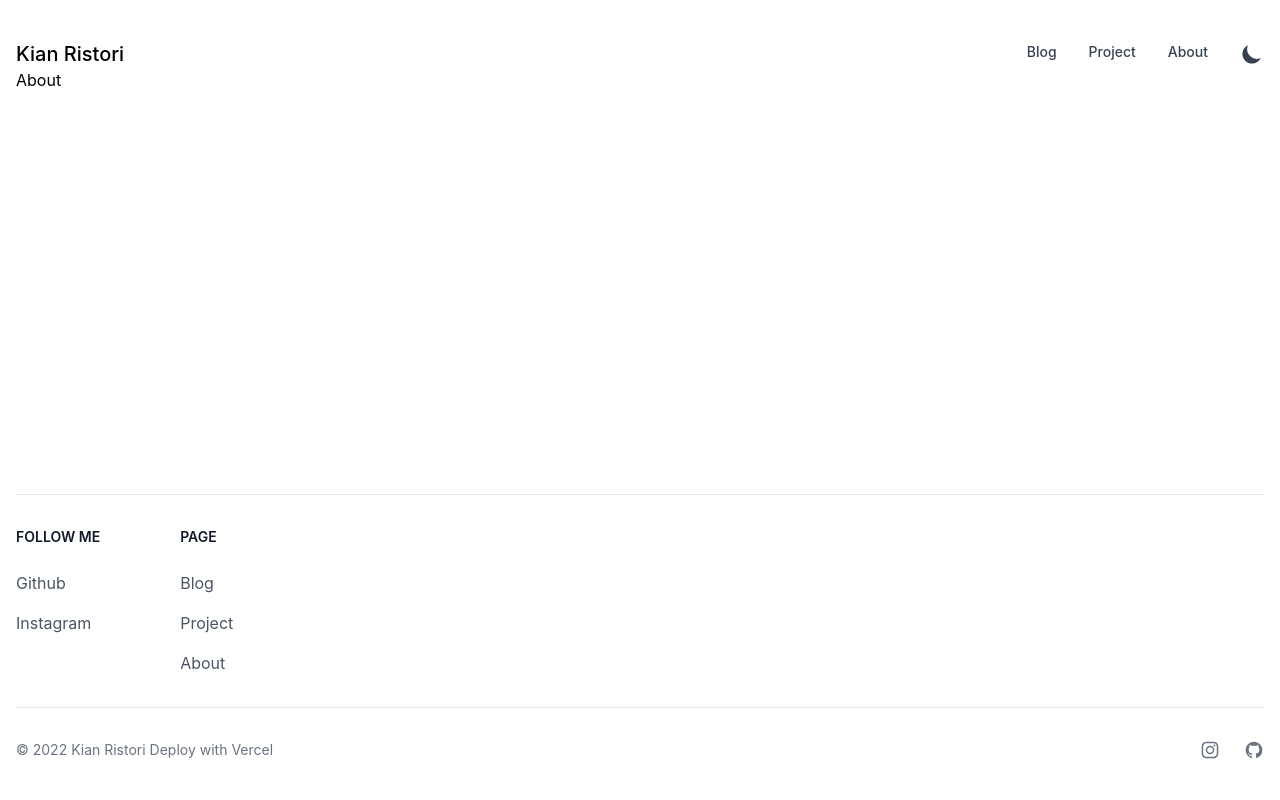
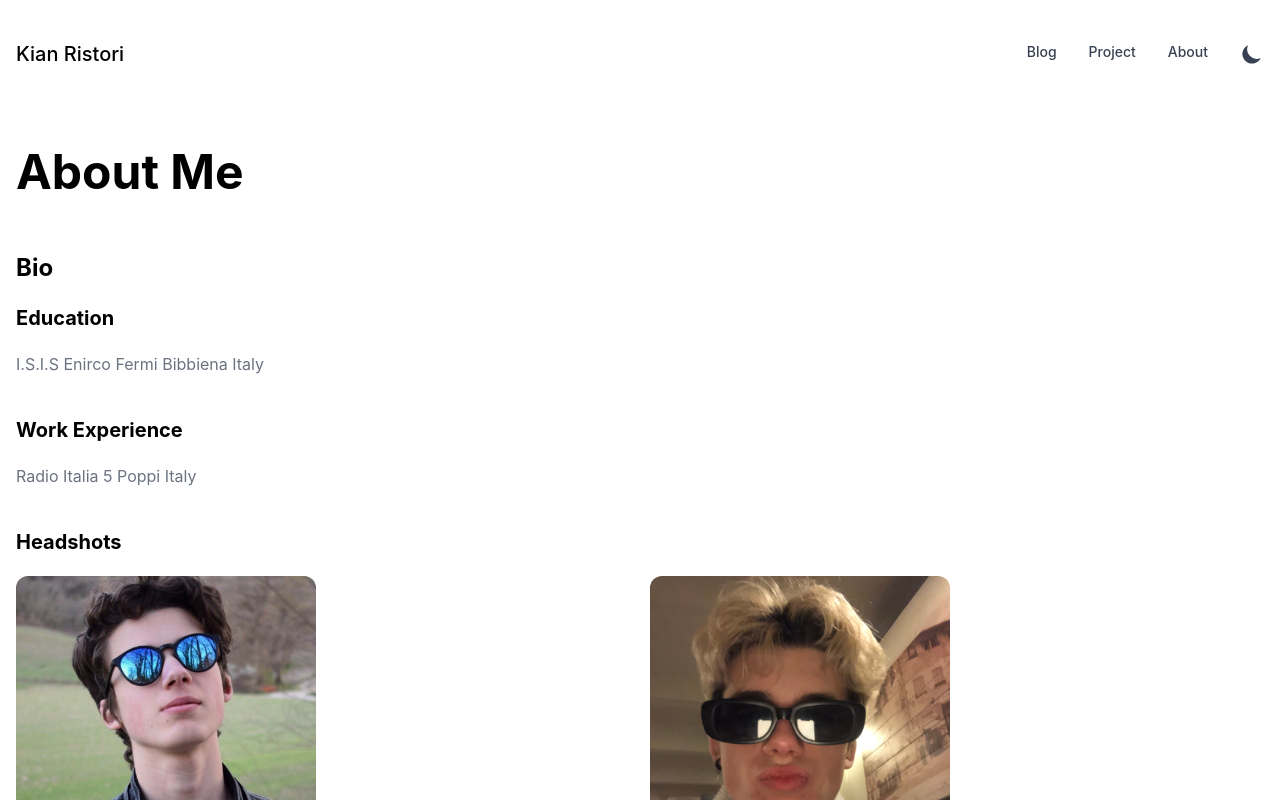
Before and after one commit to KianRistori/kianristori.dev, a Next.js app: page /about in a window 1280 px wide. Shown: the top 800 px of the page. Built offline with nearby package versions, Linux system fonts and the light colour scheme.

Commit message:
Add lang attribute

```diff
--- a/components/Footer.js
+++ b/components/Footer.js
@@ -34,7 +34,7 @@ function Footer() {
 </div>
 <hr className="my-6 border-gray-200 sm:mx-auto dark:border-gray-700 lg:my-8"/>
 <div className="sm:flex sm:items-center sm:justify-between text-center">
-<span className="text-sm text-gray-500 sm:text-center dark:text-gray-400">© 2022 <a href="https://flowbite.com" className="hover:underline">Kian Ristori</a> Deploy with <a href="#">Vercel</a>
+<span className="text-sm text-gray-500 sm:text-center dark:text-gray-400">© 2022 <a href="/" className="hover:underline">Kian Ristori</a> ° Deploy with <a href="https://vercel.com/">Vercel</a>
 </span>
 <div className="flex mt-4 space-x-6 sm:justify-center sm:mt-0 justify-center">
 <a href="https://github.com/KianRistori" className="text-gray-500 hover:text-gray-900 dark:hover:text-white">
--- a/components/Navbar.js
+++ b/components/Navbar.js
@@ -6,6 +6,7 @@ const Navbar = () => {
     const [isNavOpen, setIsNavOpen] = useState(false);
 
     const {systemTheme, theme, setTheme} = useTheme ();
+
     const renderThemeChanger = () => {
       const currentTheme = theme === "system" ? systemTheme : theme;
 
@@ -55,7 +56,6 @@ const Navbar = () => {
 </div>
 </div>
 </nav>
-
     )
 }
 
--- a/components/PostCard.js
+++ b/components/PostCard.js
@@ -8,7 +8,7 @@ function PostCard({ title, date, description, image, slug, time }) {
           <div className="flex flex-col md:flex-row rounded-lg hover:dark:bg-gray-800 shadow-lg dark:shadow-gray-900">
             <img className="w-full h-96 md:h-auto object-cover md:w-48 rounded-t-lg md:rounded-none md:rounded-l-lg" src={image} alt="" />
             <div className="p-6 flex flex-col justify-start">
-            <h5 className="tracking-tight text-gray-900 dark:text-white text-2xl font-medium mb-2">{title}</h5>
+            <h3 className="tracking-tight text-gray-900 dark:text-white text-2xl font-medium mb-2">{title}</h3>
             <p className="font-normal text-gray-700 dark:text-gray-400 mb-4">{description}</p>
             <p className="font-normal text-gray-700 dark:text-gray-400 mb-4">{time}</p>
             <div>
--- a/pages/[slug].js
+++ b/pages/[slug].js
@@ -8,7 +8,7 @@ function Post({ data, content, time }) {
   return (
     <div>
       <Head>
-        <titl2e>{data.title}</titl2e>
+        <title>{data.title}</title>
         <meta name="description" content={data.description}></meta>
       </Head>
       <h1 className="font-bold text-7xl md:mt-24 mt-10 mb-6">{data.title}</h1>
--- a/pages/_app.js
+++ b/pages/_app.js
@@ -4,11 +4,13 @@ import { ThemeProvider } from 'next-themes'
 
 function MyApp({ Component, pageProps }) {
   return (
+    <html lang="en">
     <ThemeProvider enableSystem={true} attribute="class">
       <Layout>
         <Component {...pageProps} />
       </Layout>
     </ThemeProvider>
+    </html>
   );
 }
 
--- a/pages/about.js
+++ b/pages/about.js
@@ -1,7 +1,24 @@
-export default function About({ posts }) {
+import Head from "next/head"
+
+export default function About() {
   return (
-    <div>
-      <h1>About</h1>
+    <div className="md:mt-20 mt-5 mb-10">
+      <Head>
+        <title>About</title>
+        <meta name="viewport" content="initial-scale=1.0, width=device-width" />
+        <meta name="description" content="About"/>
+      </Head>
+      <h1 className="font-bold text-5xl mb-14 ">About Me</h1>
+      <h2 className="font-bold text-2xl mb-5">Bio</h2>
+      <h3 className="font-bold text-xl mb-5">Education</h3>
+      <p className=" text-gray-500 mb-10">I.S.I.S Enirco Fermi Bibbiena Italy</p>
+      <h3 className="font-bold text-xl mb-5">Work Experience</h3>
+      <p className=" text-gray-500 mb-10">Radio Italia 5 Poppi Italy</p>
+      <h3 className="font-bold text-xl mb-5">Headshots</h3>
+      <div className="grid gap-5 grid-cols-2">
+        <img className="rounded-xl" src="/logo.jpg" width={300} alt="profile-picture"></img>
+        <img className="rounded-xl" src="/logo2.png" width={300} alt="profile-picture"></img>
+      </div>
     </div>
   );
 }
--- a/pages/blog.js
+++ b/pages/blog.js
@@ -1,8 +1,14 @@
+import Head from "next/head"
 import getPosts from "../helpers/getPosts";
 import PostCard from "../components/PostCard";
 export default function Blog({ posts }) {
   return (
     <div>
+      <Head>
+        <title>Blog</title>
+        <meta name="viewport" content="initial-scale=1.0, width=device-width" />
+        <meta name="description" content="Welcome to my blog"/>
+      </Head>
       <h1 className="md:mt-20 mt-10 mb-6 font-bold text-5xl">Blog</h1>
       <p className="font-ligh text-gray-400 mb-10">Welcome to my blog page. Here you can find lot of things of coding and so on</p>
       {posts.map((post) => (
--- a/pages/index.js
+++ b/pages/index.js
@@ -11,9 +11,10 @@ export default function Home({ posts }) {
       <Head>
         <title>Kian Ristori</title>
         <meta name="viewport" content="initial-scale=1.0, width=device-width" />
+        <meta name="description" content="I'm Full Stack Web Developer based in Italy. Welcome to my blog"/>
       </Head>
       <Hero/>
-      <h1 className="md:mt-24 mb-12 font-bold text-transparent bg-clip-text bg-gradient-to-r from-purple-200 via-purple-400 to-purple-800 text-4xl">Latest Posts</h1>
+      <h2 className="md:mt-24 mb-12 font-bold text-transparent bg-clip-text bg-gradient-to-r from-purple-200 via-purple-400 to-purple-800 text-4xl">Latest Posts</h2>
       <div>
       {posts.slice(0,3).map((post) => (
         <PostCard
@@ -27,7 +28,7 @@ export default function Home({ posts }) {
       ))}
       </div>
       <a href="blog" className="text-gray-600 text-base flex">Read all posts<HiArrowNarrowRight className="ml-1 h-auto mt-0.5"/></a>
-      <h1 className="md:mt-24 mt-10 mb-12 font-bold text-transparent bg-clip-text bg-gradient-to-br from-rose-400 to-orange-300 text-4xl">Skills</h1>
+      <h2 className="md:mt-24 mt-10 mb-12 font-bold text-transparent bg-clip-text bg-gradient-to-br from-rose-400 to-orange-300 text-4xl">Skills</h2>
       <Skills/>
     </div>
   );
```
Also changed, not shown: public/logo2.png (added).
